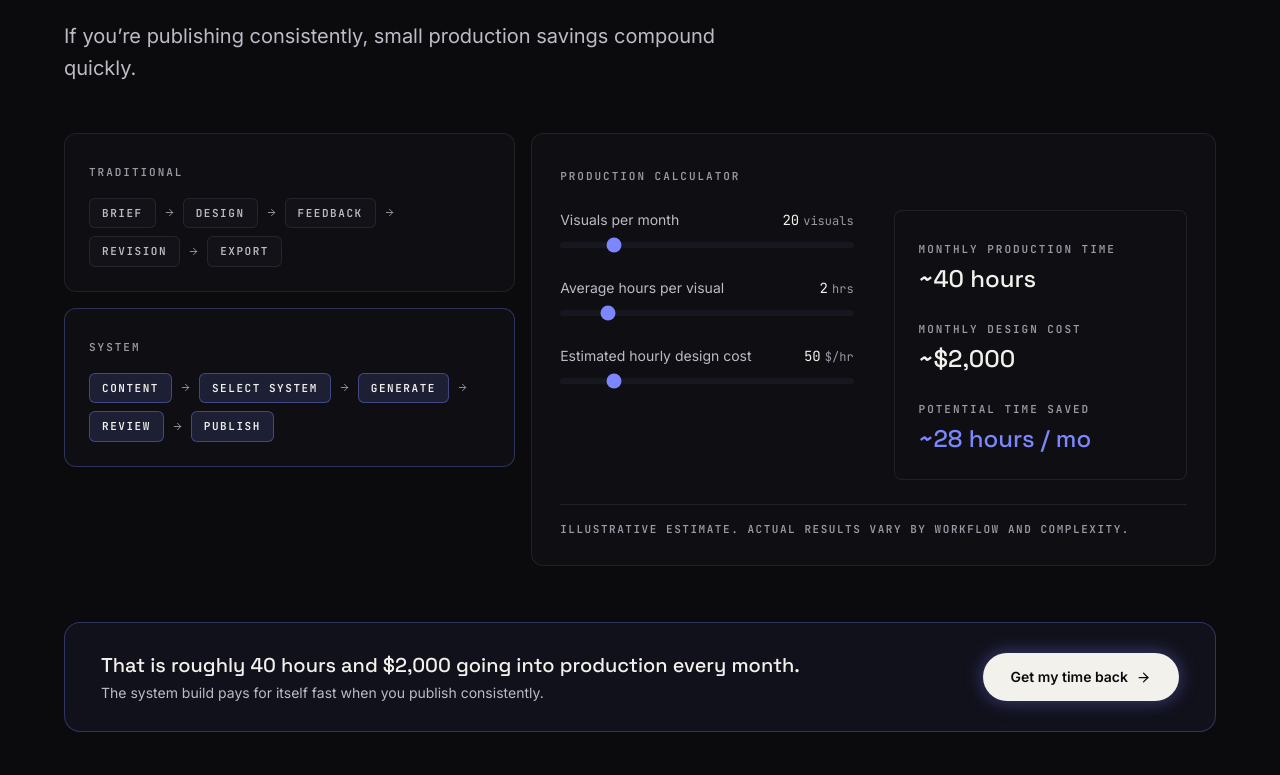
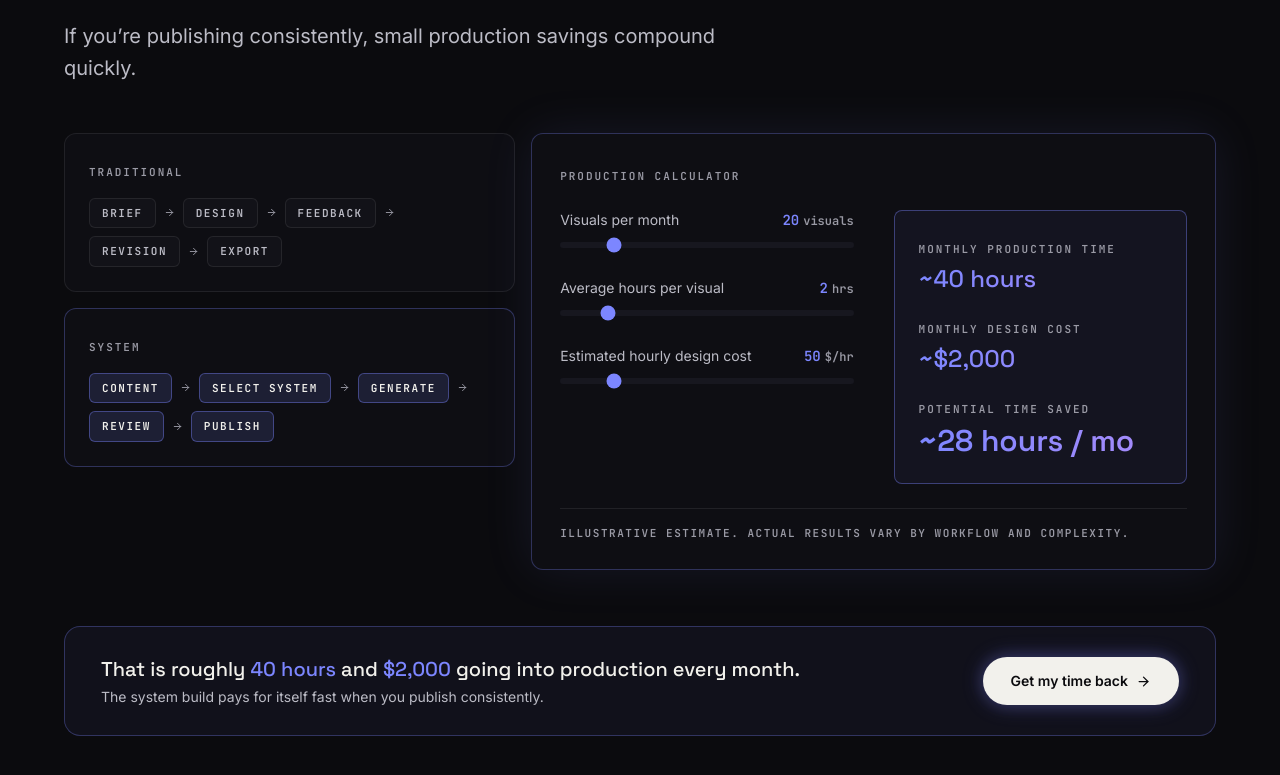
Before and after one commit to Humzaai/ai-visual-content-system, a Next.js app: page / in a window 1280 px wide. Shown: the part 2753-3528 px from the top of the page. Built offline with nearby package versions, Linux system fonts and the light colour scheme.

Commit message:
Color the production calculator with accent gradients
Co-Authored-By: Claude Fable 5 <noreply@anthropic.com>

```diff
--- a/components/SectionCTA.tsx
+++ b/components/SectionCTA.tsx
@@ -1,6 +1,7 @@
 "use client";
 
 import { ArrowRight } from "lucide-react";
+import { type ReactNode } from "react";
 import { Reveal } from "./ui";
 
 export default function SectionCTA({
@@ -8,7 +9,7 @@ export default function SectionCTA({
   button,
   sub,
 }: {
-  message: string;
+  message: ReactNode;
   button: string;
   sub?: string;
 }) {
--- a/components/TimeValue.tsx
+++ b/components/TimeValue.tsx
@@ -26,7 +26,7 @@ function Slider({
     <div>
       <div className="flex items-baseline justify-between">
         <label className="text-sm text-mist">{label}</label>
-        <span className="font-mono text-sm text-cream">
+        <span className="font-mono text-sm font-semibold text-accent">
           {value}
           <span className="ml-1 text-xs text-dim">{unit}</span>
         </span>
@@ -104,7 +104,7 @@ export default function TimeValue() {
 
         {/* calculator */}
         <Reveal delay={0.12} className="lg:col-span-3">
-          <div className="h-full rounded-xl border border-line bg-panel/60 p-7">
+          <div className="h-full rounded-xl border border-accent/30 bg-panel/60 p-7 shadow-[0_0_50px_rgba(124,134,255,0.1)]">
             <MonoTag className="text-accent">Production Calculator</MonoTag>
             <div className="mt-6 grid gap-7 md:grid-cols-2 md:gap-10">
               <div className="flex flex-col gap-6">
@@ -136,22 +136,22 @@ export default function TimeValue() {
                   onChange={setRate}
                 />
               </div>
-              <div className="flex flex-col justify-center gap-5 rounded-lg border border-line bg-ink-2 p-6">
+              <div className="flex flex-col justify-center gap-5 rounded-lg border border-accent/40 bg-glow/40 p-6">
                 <div>
                   <MonoTag>Monthly production time</MonoTag>
-                  <p className="mt-1 text-2xl font-medium text-cream" style={{ fontFamily: "var(--font-display)" }}>
+                  <p className="mt-1 bg-gradient-to-r from-accent to-accent-2 bg-clip-text text-2xl font-medium text-transparent" style={{ fontFamily: "var(--font-display)" }}>
                     ~{monthlyHours} hours
                   </p>
                 </div>
                 <div>
                   <MonoTag>Monthly design cost</MonoTag>
-                  <p className="mt-1 text-2xl font-medium text-cream" style={{ fontFamily: "var(--font-display)" }}>
+                  <p className="mt-1 bg-gradient-to-r from-accent to-accent-2 bg-clip-text text-2xl font-medium text-transparent" style={{ fontFamily: "var(--font-display)" }}>
                     ~${monthlyCost.toLocaleString()}
                   </p>
                 </div>
                 <div>
                   <MonoTag className="text-accent">Potential time saved</MonoTag>
-                  <p className="mt-1 text-2xl font-medium text-accent" style={{ fontFamily: "var(--font-display)" }}>
+                  <p className="mt-1 bg-gradient-to-r from-accent to-accent-2 bg-clip-text text-3xl font-semibold text-transparent" style={{ fontFamily: "var(--font-display)" }}>
                     ~{savedHours} hours / mo
                   </p>
                 </div>
@@ -165,7 +165,14 @@ export default function TimeValue() {
       </div>
 
       <SectionCTA
-        message={`That is roughly ${monthlyHours} hours and $${monthlyCost.toLocaleString()} going into production every month.`}
+        message={
+          <>
+            That is roughly{" "}
+            <span className="text-accent">{monthlyHours} hours</span> and{" "}
+            <span className="text-accent">${monthlyCost.toLocaleString()}</span>{" "}
+            going into production every month.
+          </>
+        }
         sub="The system build pays for itself fast when you publish consistently."
         button="Get my time back"
       />
```
